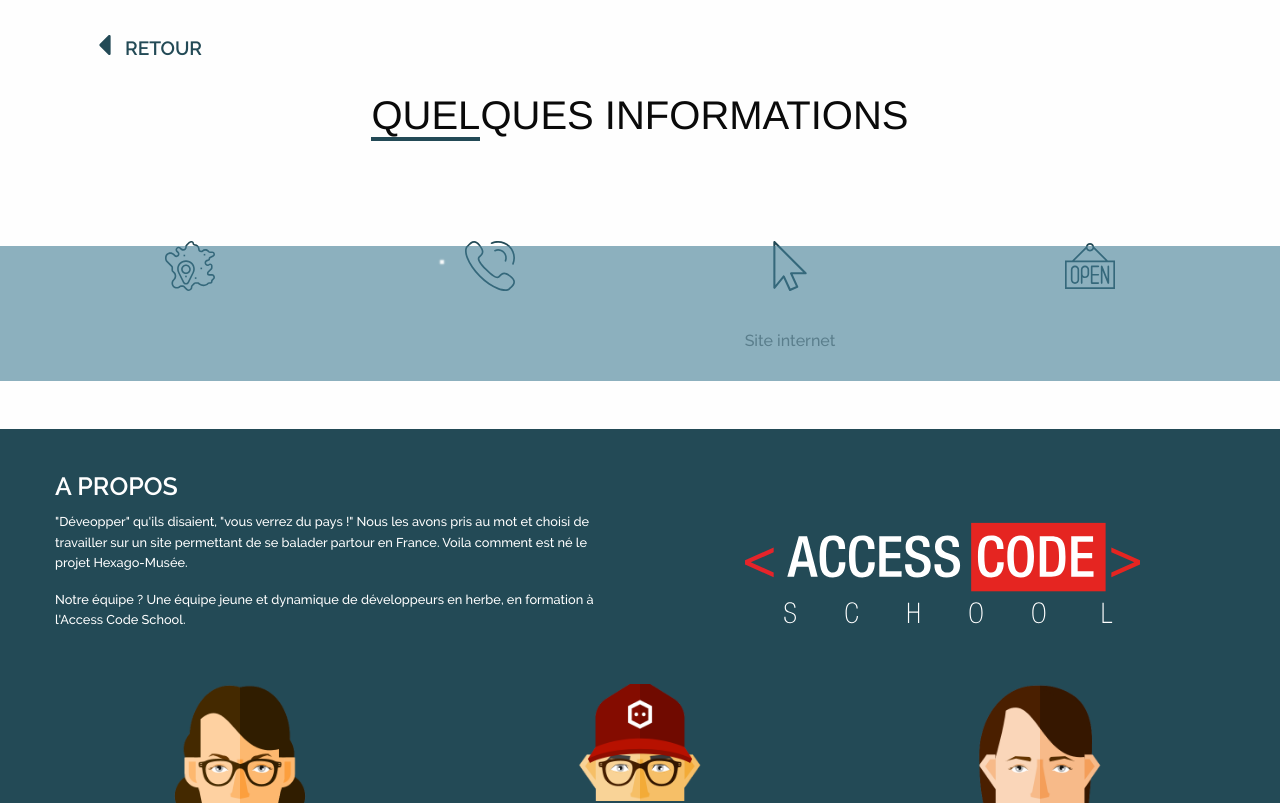
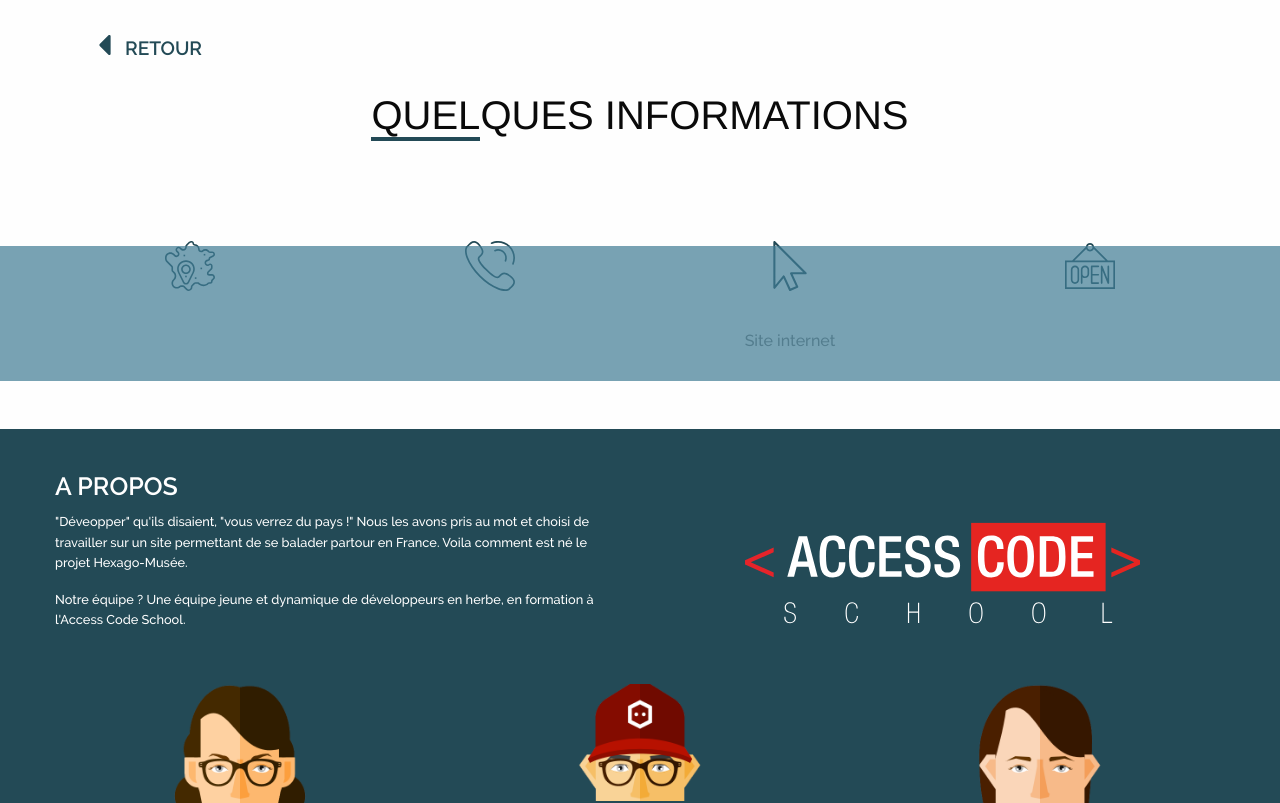
Before and after one commit to LGrGr/data_project, a PHP site: the page made by views/description.html.twig in a window 1280 px wide. Shown: the part 84-887 px from the top of the page. Run offline with PHP 8.4, Linux system fonts and the light colour scheme; the template is opened without the code that fills it, so the values that code supplies are empty; some libraries are stand-ins or nearby versions.

Commit message:
modif style description

```diff
--- a/views/css/museeStyle.css
+++ b/views/css/museeStyle.css
@@ -389,7 +389,7 @@
         width: 100%;
         transition: all 500ms cubic-bezier(0.68, -0.55, 0.265, 1.55); }
   .image-hover-wrapper .image-hover-wrapper-banner {
-    background-color: rgba(65, 125, 149, 0.6);
+    background-color: rgba(65, 125, 149, 0.7);
     color: #fff;
     font-weight: 600;
     left: 0;
@@ -410,12 +410,12 @@
   position: absolute;
   top: 304px;
   left: 400px;
-  color: #050505;
-  box-shadow: 2px 2px 2px 2px #fff; }
+  color: #142c3a;
+  text-shadow: 2px 2px 1px #083742; }
 #infoMusee h2 {
   text-transform: uppercase; }
 #infoMusee .fond {
-  background-color: rgba(65, 125, 149, 0.6);
+  background-color: rgba(65, 125, 149, 0.7);
   width: 100%;
   height: 135px;
   position: absolute;
--- a/views/css/museeStyle.scss
+++ b/views/css/museeStyle.scss
@@ -508,8 +508,8 @@
     position: absolute;
     top: 304px;
     left: 400px;
-    color: rgb(5, 5, 5);
-    box-shadow: 2px 2px 2px 2px #fff;
+    color: rgb(20, 44, 58);
+    text-shadow: 2px 2px 1px #083742;
   }
 
 
--- a/views/css/variables.scss
+++ b/views/css/variables.scss
@@ -39,4 +39,4 @@
 $image-hover-wrapper-transition-delay: 0.25s;
 $image-hover-wrapper-banner-width: 90%;
 $image-hover-wrapper-banner-topspace: 25%;
-$image-hover-wrapper-banner-bg: rgba(65, 125, 149, 0.6);
+$image-hover-wrapper-banner-bg: rgba(65, 125, 149, 0.7);
```
Also changed, not shown: 1 other file.
